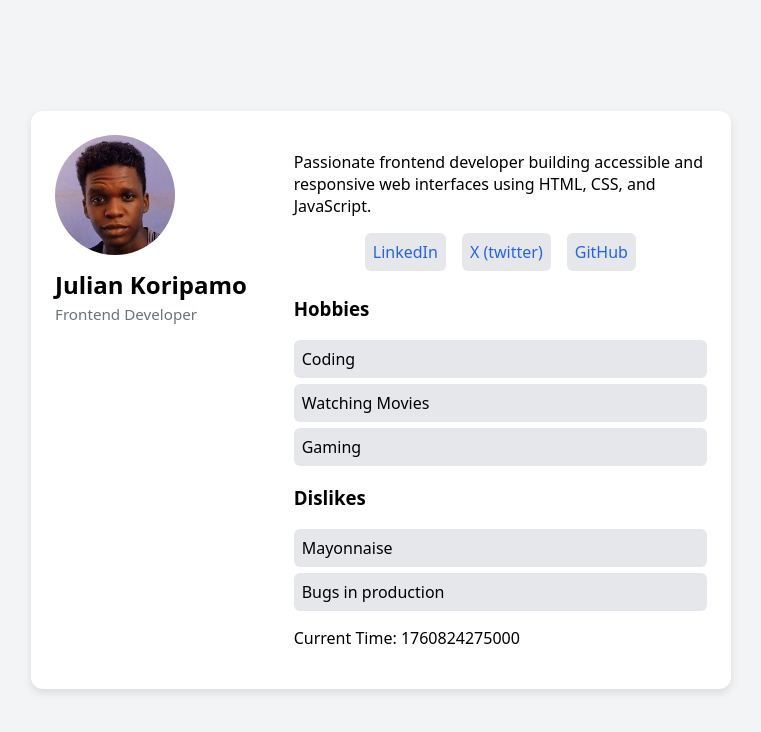
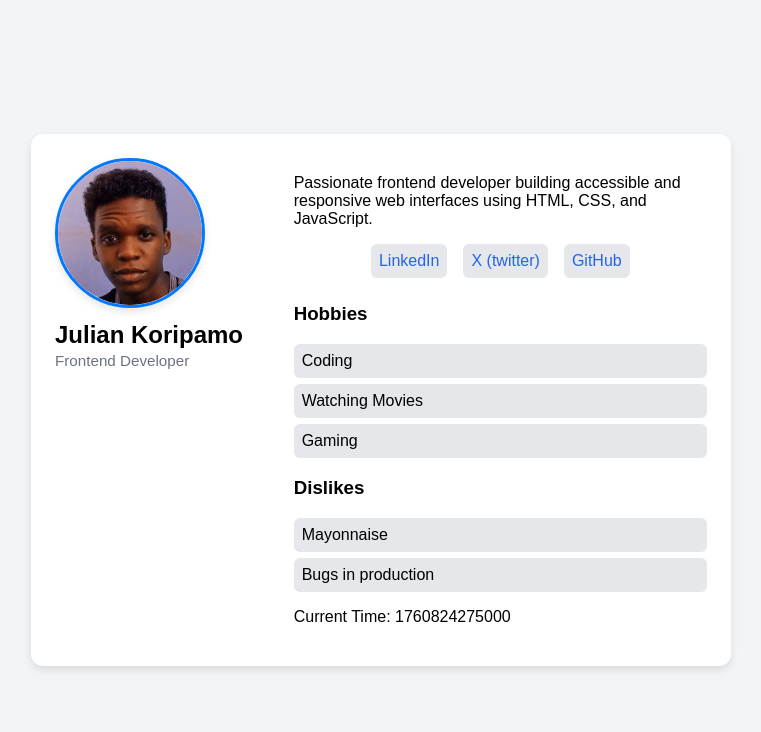
Before and after one commit to Jhay4Julian/hng-frontend-stage-0-profile-card, a plain HTML site: page index.html in a window 1280 px wide. Shown: the whole page, without its empty margins (259-1020 px from the left). Drawn offline with Linux system fonts and the light colour scheme.

Commit message:
font change and ui tweak

```diff
--- a/style.css
+++ b/style.css
@@ -3,7 +3,7 @@
 }
 
 body {
-  font-family: system-ui, sans-serif;
+  font-family: "Montserrat", sans-serif;
   background: #f3f4f6;
   display: flex;
   justify-content: center;
@@ -39,11 +39,13 @@ figure {
 }
 
 img[data-testid="test-user-avatar"] {
-  width: 120px;
-  height: 120px;
+  width: 150px;
+  height: 150px;
   border-radius: 50%;
+  border: 3px solid #0078ff;
   object-fit: cover;
   margin-bottom: 0.5rem;
+  box-shadow: 0 4px 8px rgba(0,0,0,0.1);
 }
 
 figcaption h2 {
@@ -84,10 +86,15 @@ ul li {
   text-decoration: none;
   color: #2563eb;
   font-weight: 500;
+  transition: all 0.3s ease;
+  display: inline-block;
 }
 
 [data-testid="test-user-social-links"] a:hover {
-  text-decoration: underline;
+  text-decoration: none;
+    transform: translateY(-4px);
+    color: #1e40af;
+
 }
 
 [data-testid="test-user-social-links"] a:focus {
```
